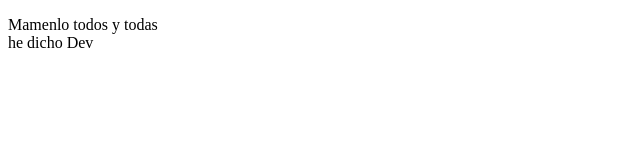
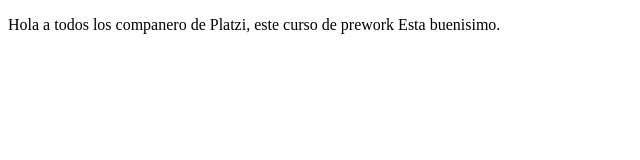
Before and after one commit to OCICOL/projectoDemoCursoPrework, a plain HTML site: page index.html in a window 1280 px wide. Shown: the whole page, without its empty margins (0-640 px from the left). Drawn offline with Linux system fonts and the light colour scheme.

Commit message:
cambios en el paragraf

```diff
--- a/index.html
+++ b/index.html
@@ -8,7 +8,8 @@
 </head>
 <body>
     <p>
-        Mamenlo todos y todas <br> he dicho Dev
+        Hola a todos los companero de Platzi, este curso de prework
+        Esta buenisimo.
     </p>
 </body>
 </html>
```
